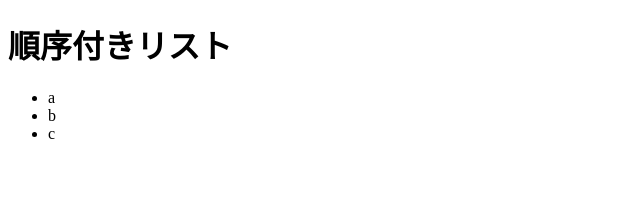
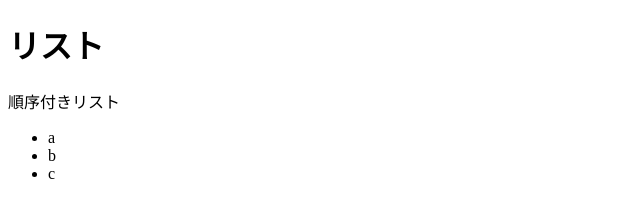
Before and after one commit to waday1/2016web1-5, a plain HTML site: page index.html in a window 1280 px wide. Shown: the whole page, without its empty margins (0-640 px from the left). Drawn offline with Linux system fonts and the light colour scheme.

Commit message:
Update index.html

```diff
--- a/index.html
+++ b/index.html
@@ -5,7 +5,8 @@
     <title>課題5</title>
   </head>
   <body>
-    <h1>順序付きリスト</h1>
+    <h1>リスト</h1>
+    <p>順序付きリスト</p>
     <ul>
       <li>a</li>
       <li>b</li>
@@ -13,5 +14,6 @@
     </ul>
 
 
+
   </body>
 </html>
```
